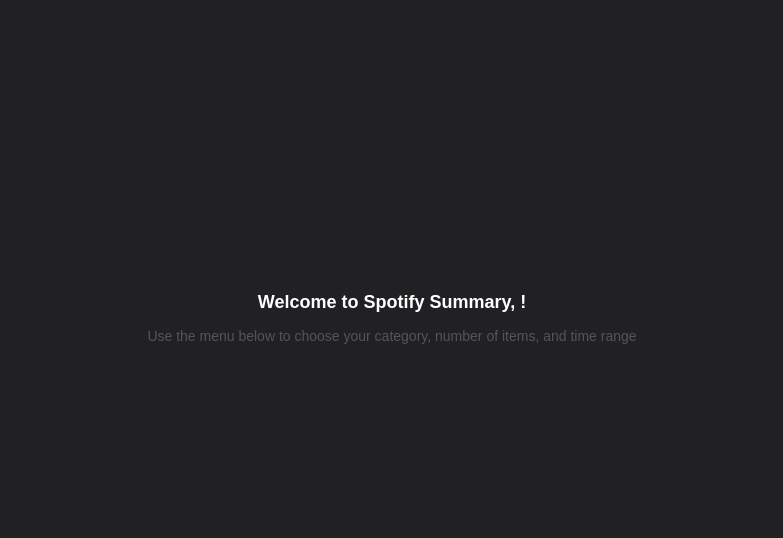
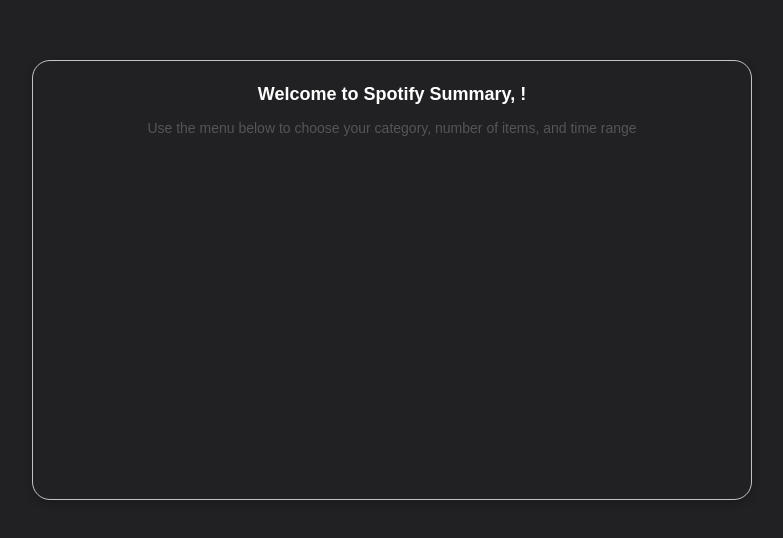
Before and after one commit to JustinYSJSU/react_spotify, a React (Create React App) app: page /home in a window 1280 px wide. Shown: the part 120-658 px from the top of the page, without its empty margins (248-1031 px from the left). Built offline with nearby package versions, Linux system fonts and the light colour scheme; no server answers.

Commit message:
body style

```diff
--- a/src/css/home.css
+++ b/src/css/home.css
@@ -14,6 +14,14 @@
     flex-direction: column;
     align-items: flex-start; /* To position elements from left to right */
     padding: 20px; /* Optional: Add padding to the body wrapper */
+    position: relative;
+    width: 720px;
+    height: 440px;
+    margin: 20px auto;
+    border: 1px solid #dddd;
+    border-radius: 18px;
+    overflow: hidden;
+    box-shadow: rgba(0, 0, 0, 0.24) 0px 3px 8px;
   }
 
   .card-header {
```
